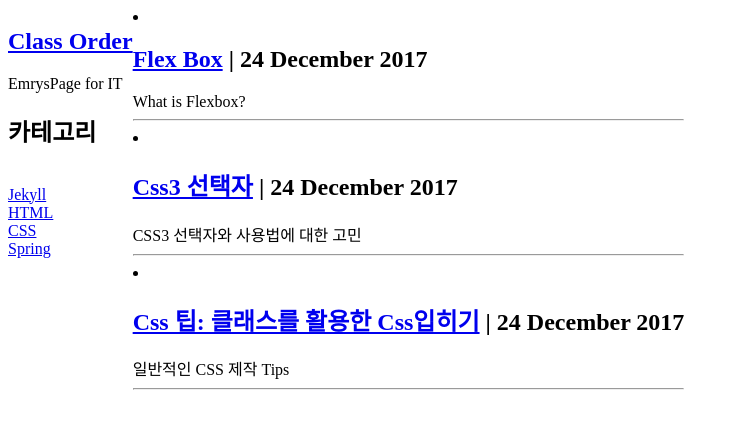
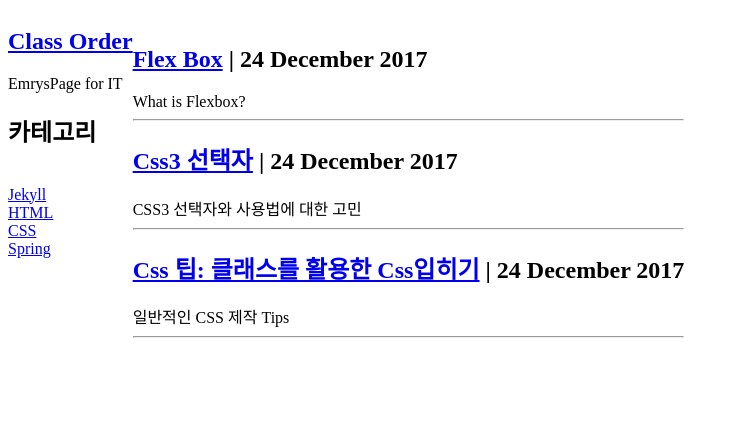
Before and after one commit to ProjectTavern/deprecated-winterguard.github.io, a Jekyll site: the page built from categories/css/index.html, in a window 1280 px wide. Shown: the top 429 px of the page, without its empty margins (0-739 px from the left). Built offline with Jekyll 4.4.1, drawn with Linux system fonts in a browser that asks for light colours; nearby versions of some CDN libraries.

Commit message:
ul 업데이트

```diff
--- a/categories/css/index.html
+++ b/categories/css/index.html
@@ -1,6 +1,7 @@
 ---
 layout: default
 ---
+<ul>
 {% for post in site.categories.css %}
     <li>
         <h2><a href="{{ post.url }}" class="inherit-color">{{ post.title }}</a> <span class="date">| {{ post.date | date_to_long_string }}</span></h2>
@@ -8,3 +9,4 @@ layout: default
     </li>
     <hr>
 {% endfor %}
+</ul>
--- a/categories/html/index.html
+++ b/categories/html/index.html
@@ -1,6 +1,7 @@
 ---
 layout: default
 ---
+<ul>
 {% for post in site.categories.html %}
     <li>
         <h2><a href="{{ post.url }}" class="inherit-color">{{ post.title }}</a> <span class="date">| {{ post.date | date_to_long_string }}</span></h2>
@@ -8,3 +9,4 @@ layout: default
     </li>
     <hr>
 {% endfor %}
+</ul>
--- a/categories/jekyll/index.html
+++ b/categories/jekyll/index.html
@@ -1,6 +1,7 @@
 ---
 layout: default
 ---
+</ul>
 {% for post in site.categories.jekyll %}
     <li>
         <h2><a href="{{ post.url }}" class="inherit-color">{{ post.title }}</a> <span class="date">| {{ post.date | date_to_long_string }}</span></h2>
@@ -8,3 +9,4 @@ layout: default
     </li>
     <hr>
 {% endfor %}
+</ul>
--- a/categories/spring/index.html
+++ b/categories/spring/index.html
@@ -1,6 +1,7 @@
 ---
 layout: default
 ---
+</ul>
 {% for post in site.categories.spring %}
     <li>
         <h2><a href="{{ post.url }}" class="inherit-color">{{ post.title }}</a> <span class="date">| {{ post.date | date_to_long_string }}</span></h2>
@@ -8,3 +9,4 @@ layout: default
     </li>
     <hr>
 {% endfor %}
+</ul>
```
